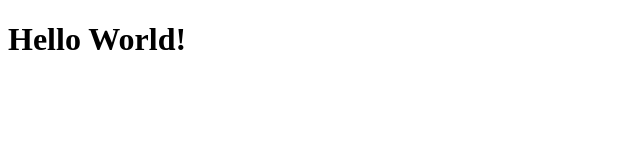
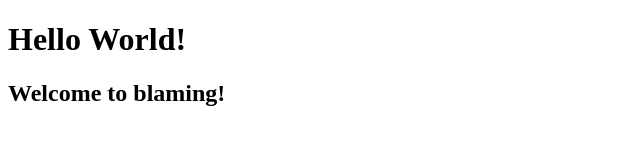
Before and after one commit to Algebarnacle/blame-demo, a plain HTML site: page index.html in a window 1280 px wide. Shown: the whole page, without its empty margins (0-640 px from the left). Drawn offline with Linux system fonts and the light colour scheme.

Commit message:
Added h2 element subtitle

```diff
--- a/index.html
+++ b/index.html
@@ -7,5 +7,6 @@
 </head>
 <body>
     <h1>Hello World!</h1>
+    <h2>Welcome to blaming!</h2>
 </body>
 </html>
```
